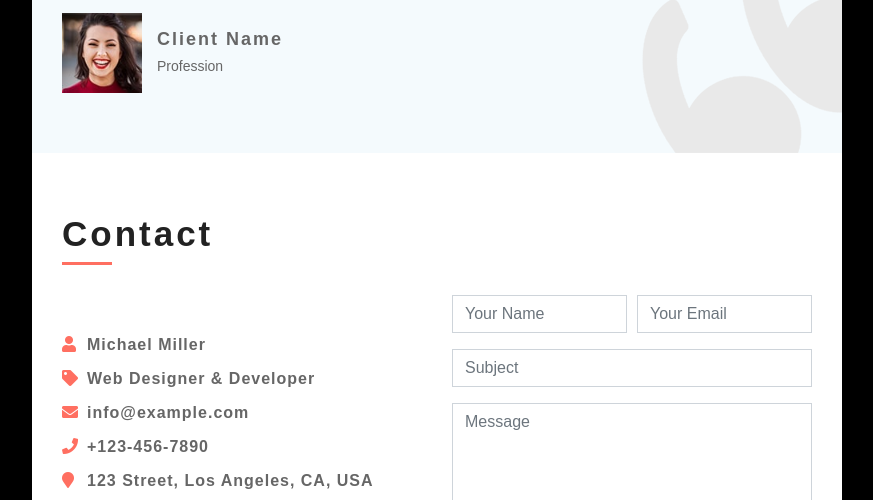
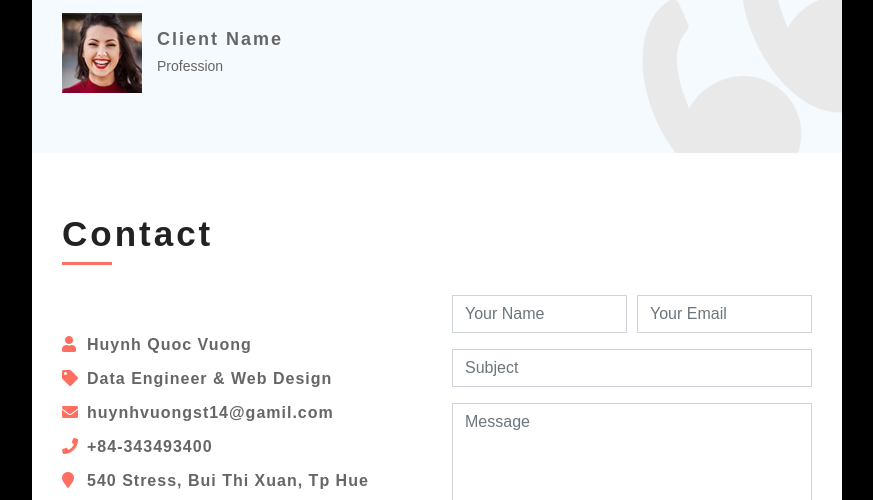
Before and after one commit to 24e1010012-hub/cv-hqvuong, a plain HTML site: page index.html in a window 1280 px wide. Shown: the part 3656-4156 px from the top of the page, without its empty margins (368-1241 px from the left). Drawn offline with nearby package versions, Linux system fonts and the light colour scheme.

Commit message:
Update index.html

```diff
--- a/index.html
+++ b/index.html
@@ -426,11 +426,11 @@
                         <div class="row align-items-center">
                             <div class="col-md-6">
                                 <div class="contact-info">
-                                    <p><i class="fa fa-user"></i>Michael Miller</p>
-                                    <p><i class="fa fa-tag"></i>Web Designer & Developer</p>
-                                    <p><i class="fa fa-envelope"></i><a href="mailto:info@example.com">info@example.com</a></p>
-                                    <p><i class="fa fa-phone"></i><a href="tel:+1234567890">+123-456-7890</a></p>
-                                    <p><i class="fa fa-map-marker"></i>123 Street, Los Angeles, CA, USA</p>
+                                    <p><i class="fa fa-user"></i>Huynh Quoc Vuong</p>
+                                    <p><i class="fa fa-tag"></i>Data Engineer & Web Design</p>
+                                    <p><i class="fa fa-envelope"></i><a href="mailto:info@example.com">huynhvuongst14@gamil.com</a></p>
+                                    <p><i class="fa fa-phone"></i><a href="tel:+1234567890">+84-343493400</a></p>
+                                    <p><i class="fa fa-map-marker"></i>540 Stress, Bui Thi Xuan, Tp Hue</p>
                                     <div class="social">
                                         <a class="btn" href=""><i class="fab fa-twitter"></i></a>
                                         <a class="btn" href=""><i class="fab fa-facebook-f"></i></a>
```
